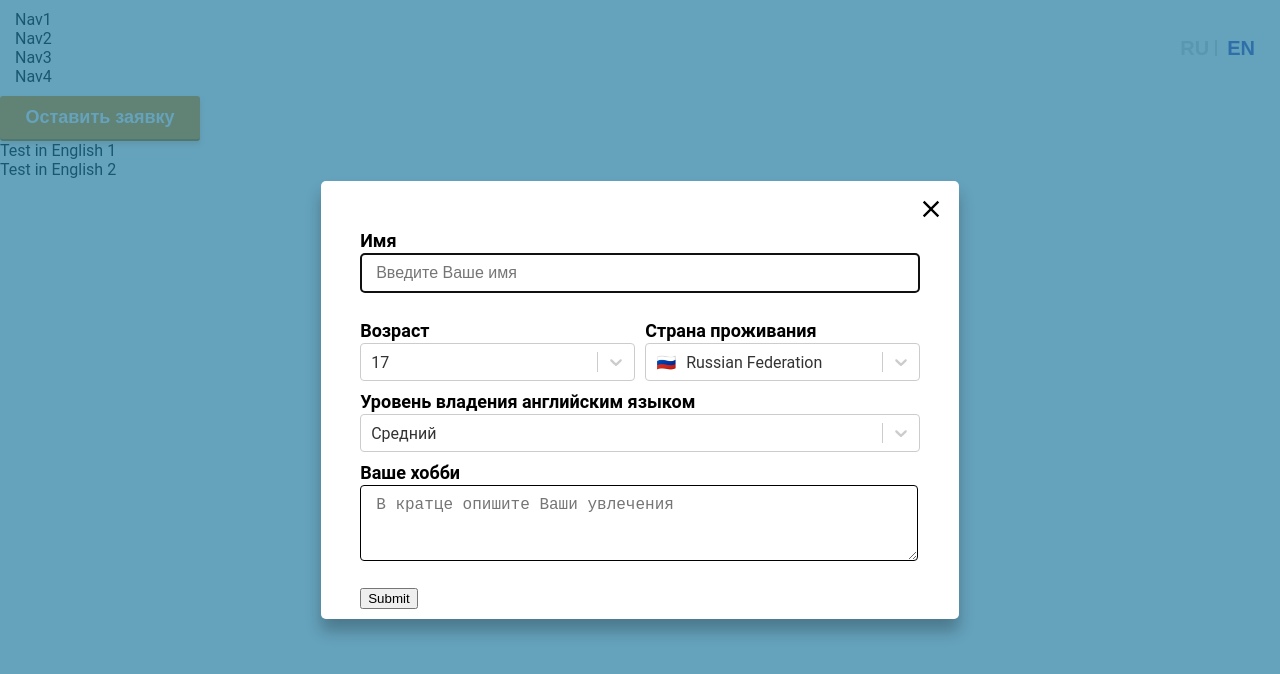
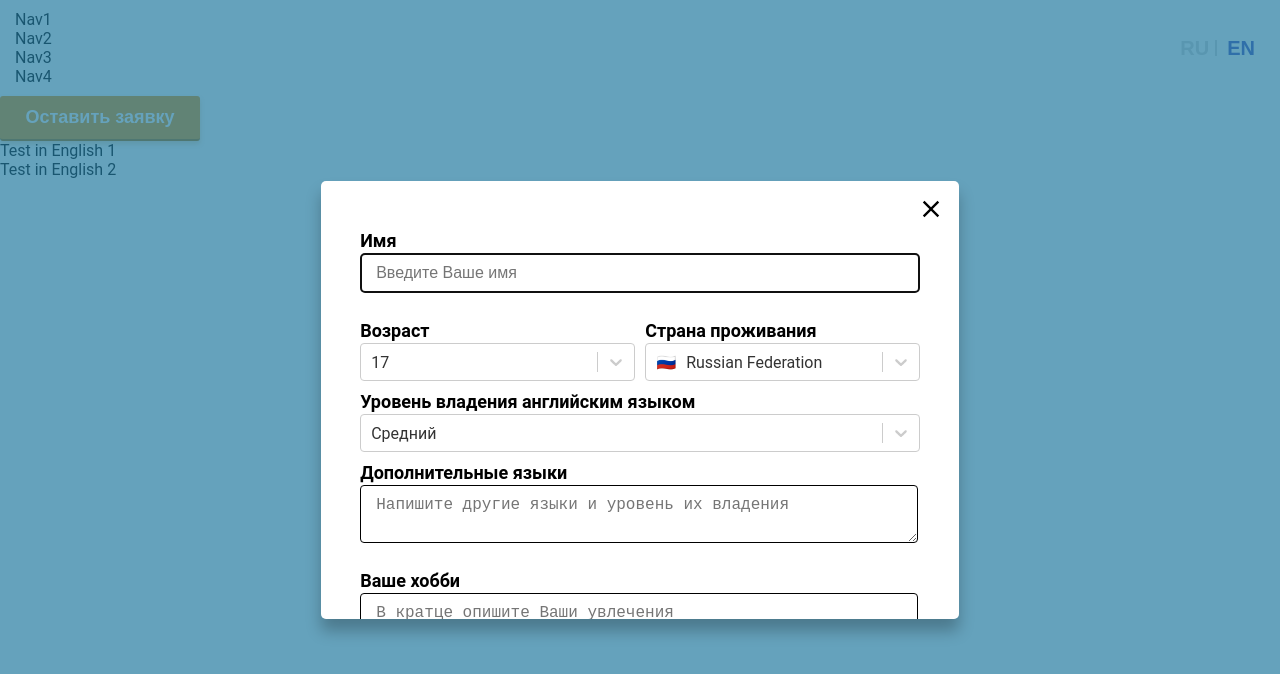
Before and after one commit to StyOld/tango-agency, a React (Create React App) app: page / in a window 1280 px wide. Both pictures are taken after a click on the button "Оставить заявку". Shown: the top 674 px of the page. Built offline with nearby package versions, Linux system fonts and the light colour scheme.

Commit message:
added english level

```diff
--- a/src/components/RegistrationForm/RegistrationForm.jsx
+++ b/src/components/RegistrationForm/RegistrationForm.jsx
@@ -12,6 +12,7 @@ const defaultValues = {
     age: { value: 17, label: 17 },
     country: { value: "RU", label: "Russian Federation", phone: "7" },
     english_level: { value: 'middle', label: 'Средний'},
+    additional_lang: "",
 };
 
 const formatOptionLabel = ({ value, label }) => (
@@ -106,6 +107,27 @@ const RegistrationForm = () => {
 
             <section className="registration-form__section">
                 <label
+                    htmlFor="additional_lang"
+                    className="registration-form__label"
+                >
+                    Дополнительные языки
+                </label>
+                <Controller
+                    as={
+                        <TextareaAutosize
+                            minRows={2}
+                            maxRows={2}
+                            placeholder="Напишите другие языки и уровень их владения"
+                            className="registration-form__textarea"
+                        />
+                    }
+                    name="additional_lang"
+                    control={control}
+                />
+            </section>
+
+            <section className="registration-form__section">
+                <label
                     htmlFor="about"
                     className="registration-form__label"
                 >
--- a/src/config.js
+++ b/src/config.js
@@ -258,7 +258,7 @@ export const countries = [
 ];
 
 export const englishLevel = [
-    { value: 'low', label: 'Низкий'},
-    { value: 'middle', label: 'Средний'},
-    { value: 'high', label: 'Высокий'},
+    { value: "low", label: "Низкий" },
+    { value: "middle", label: "Средний" },
+    { value: "high", label: "Высокий" },
 ];
```
Also changed, not shown: 1 other file (tests, documents, lock files or other folders).
